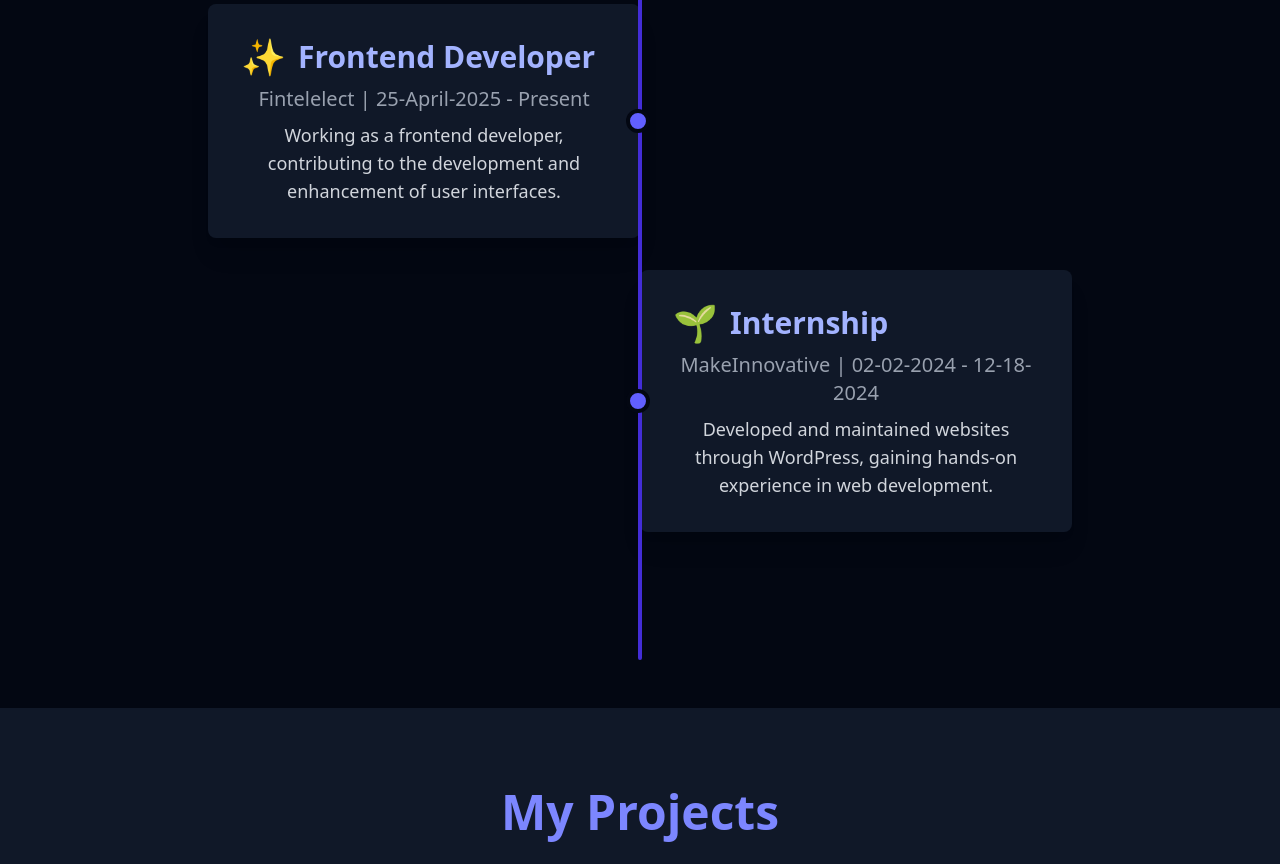
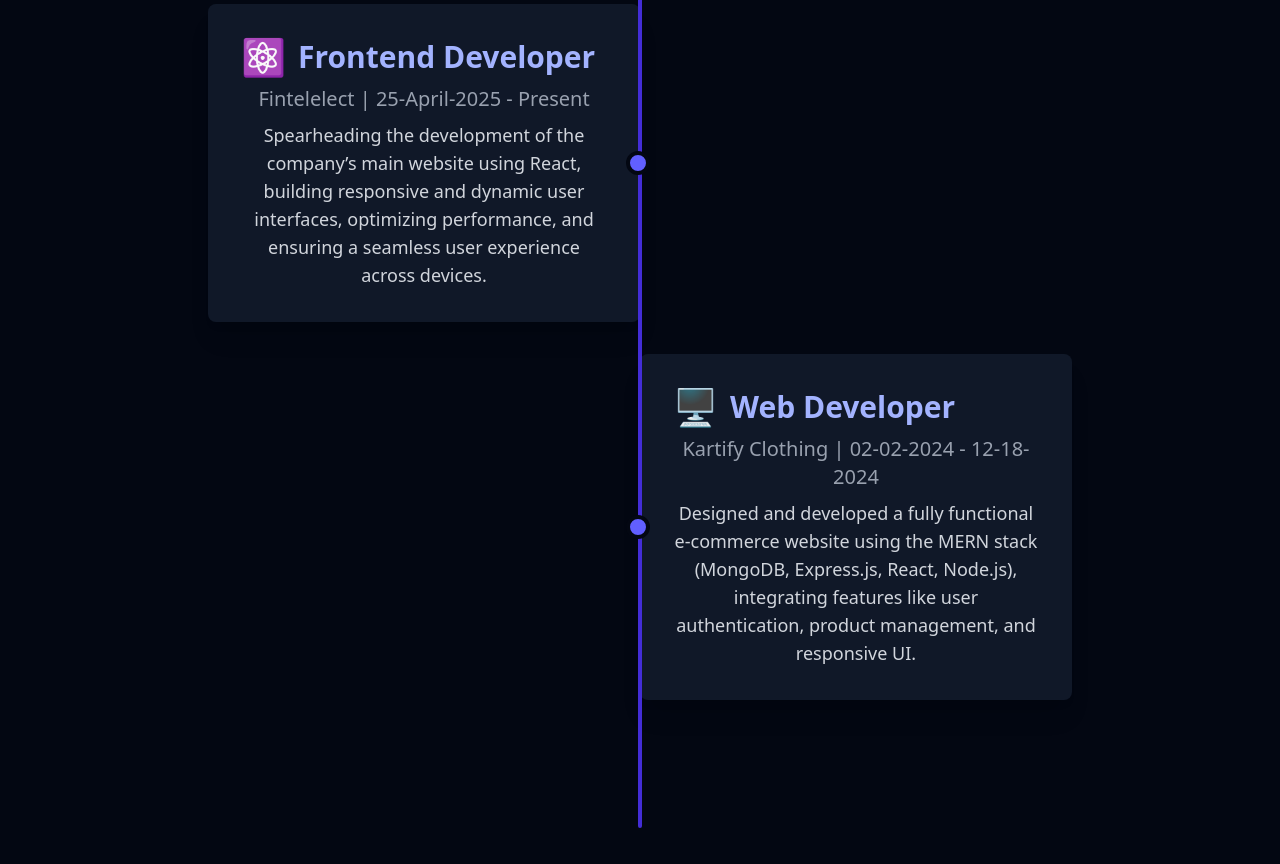
Before and after one commit to ivikasyadav/My-Portfolio, a React (Vite) app: page / in a window 1280 px wide. Shown: the part 2280-3144 px from the top of the page. Built offline with nearby package versions, Linux system fonts and the light colour scheme.

Commit message:
Update Experience

```diff
--- a/src/App.jsx
+++ b/src/App.jsx
@@ -300,16 +300,16 @@ const Experience = () => {
       title: 'Frontend Developer',
       company: 'Fintelelect',
       duration: '25-April-2025 - Present',
-      description: 'Working as a frontend developer, contributing to the development and enhancement of user interfaces.',
-      icon: '✨'
+      description: 'Spearheading the development of the company’s main website using React, building responsive and dynamic user interfaces, optimizing performance, and ensuring a seamless user experience across devices.',
+      icon: '⚛️'
     },
     {
-      title: 'Internship',
-      company: 'MakeInnovative',
+      title: 'Web Developer',
+      company: 'Kartify Clothing',
       duration: '02-02-2024 - 12-18-2024',
-      description: 'Developed and maintained websites through WordPress, gaining hands-on experience in web development.',
-      icon: '🌱'
-    },
+      description: 'Designed and developed a fully functional e-commerce website using the MERN stack (MongoDB, Express.js, React, Node.js), integrating features like user authentication, product management, and responsive UI.',
+      icon: '🖥️'
+    }
 
   ];
 
```
